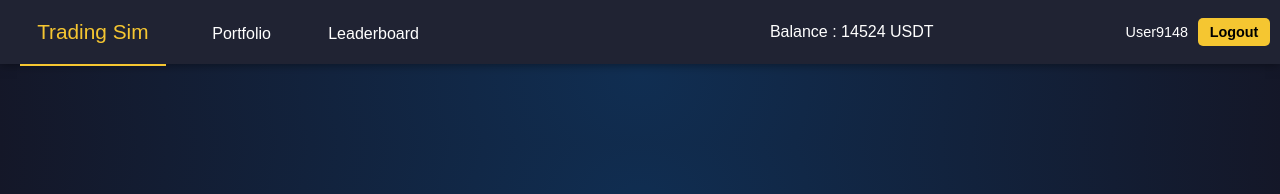
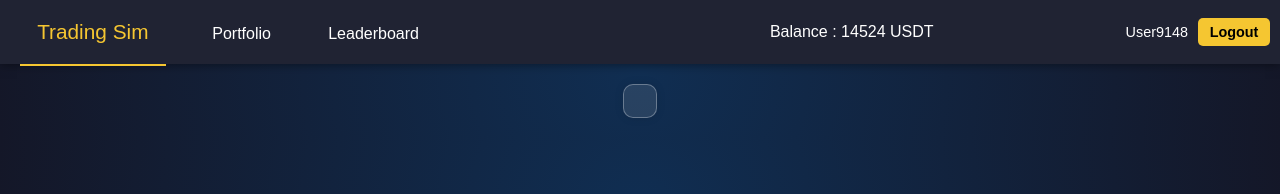
Before and after one commit to Crackvignoule/trading-sim, a React (Create React App) app in the folder client/: page / in a window 1280 px wide. Shown: the top 194 px of the page. Built offline with nearby package versions, Linux system fonts and the light colour scheme.

Commit message:
change div organization

```diff
--- a/client/src/components/Chart/Chart.styles.js
+++ b/client/src/components/Chart/Chart.styles.js
@@ -7,6 +7,10 @@ export const ChartContainer = styled.div`
   border-radius: 10px;
   box-shadow: 0px 0px 10px 0px rgba(0, 0, 0, 0.1);
   margin: 20px;
+
+  background-color:RGBA(255,255,255,0.1);
+  border: 0.1em solid RGBA(255,255,255,0.3);
+  padding:1em;
 `;
 
 export const ChartTitle = styled.h2`
--- a/client/src/pages/Home/Home.js
+++ b/client/src/pages/Home/Home.js
@@ -1,7 +1,7 @@
 import React from 'react';
 import Chart from '../../components/Chart/Chart';
 import NavBar from '../../components/NavBar/NavBar';
-import { MainDiv } from './Home.styles';
+import { MainDiv, TopDiv, BottomDiv} from './Home.styles';
 
 function Home() {
 
@@ -9,7 +9,12 @@ function Home() {
         <>
         <NavBar />
         <MainDiv>
-          <Chart />
+            <TopDiv>
+              <Chart />
+            </TopDiv>
+            <BottomDiv>
+            </BottomDiv>
+
         </MainDiv>
         </>
       );
--- a/client/src/pages/Home/Home.styles.js
+++ b/client/src/pages/Home/Home.styles.js
@@ -1,9 +1,20 @@
 import styled from "styled-components";
 
 export const MainDiv = styled.div`
-  display: flex;
-  flex-direction: column;
-  align-items: center;
-  justify-content: center;
-  padding: 20px;
+display: flex;
+flex-direction: column;
+justify-content: space-between;
+align-items: center;
+width:100%;
 `;
+
+
+export const TopDiv = styled.div`
+display:flex;
+flex-direction: row;
+justify-content: space-between;
+`;
+
+export const BottomDiv = styled.div`
+display:flex;
+`;
```
